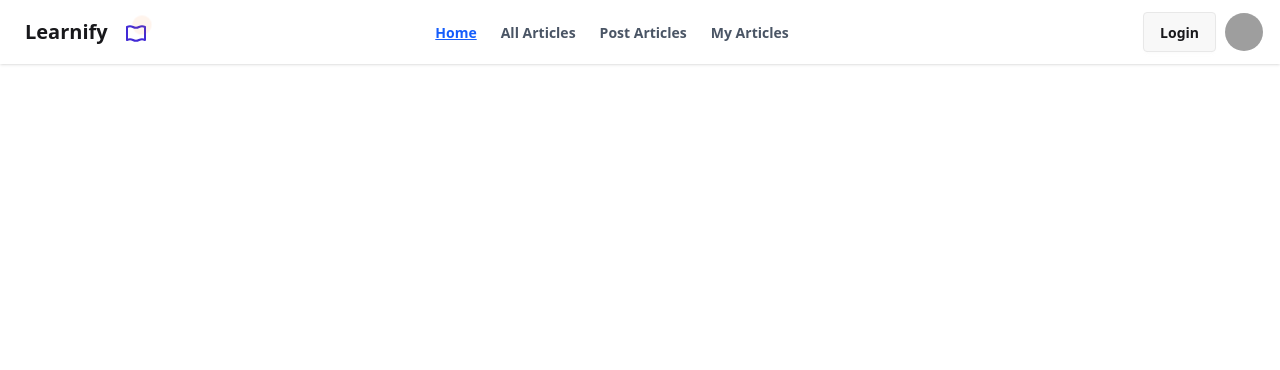
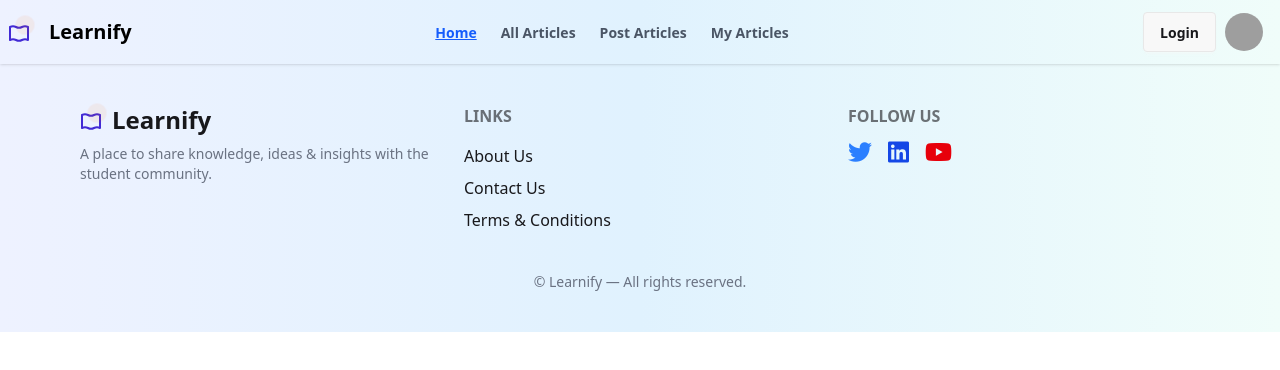
Before and after one commit to alaminislam3/Learnify, a React (Vite) app: page / in a window 1280 px wide. Shown: the top 370 px of the page. Built offline with nearby package versions, Linux system fonts and the light colour scheme; grey boxes are pictures that could not be loaded.

Commit message:
footer done

```diff
--- a/package.json
+++ b/package.json
@@ -10,6 +10,7 @@
     "preview": "vite preview"
   },
   "dependencies": {
+    "@fortawesome/fontawesome-free": "^6.7.2",
     "@tailwindcss/vite": "^4.1.10",
     "react": "^19.1.0",
     "react-dom": "^19.1.0",
--- a/src/Components/Footer.jsx
+++ b/src/Components/Footer.jsx
@@ -1,11 +1,76 @@
-import React from 'react';
+import React from "react";
+import { Link } from "react-router";
+import '@fortawesome/fontawesome-free/css/all.min.css';
 
 const Footer = () => {
-    return (
+  return (
+    <footer className="bg-gradient-to-r from-[#EEF2FF] via-[#E0F2FE] to-[#F0FDFA]  py-10 px-4 md:px-20">
+      <div className="max-w-7xl mx-auto grid grid-cols-1 md:grid-cols-3 gap-8">
+        {/* Logo & Name */}
         <div>
+          <Link
+            to="/"
+            className="flex items-center gap-2 text-2xl font-bold mb-2"
+          >
+            <span className="relative">
+              <svg
+                className="w-6 h-6 text-primary"
+                viewBox="0 0 24 24"
+                fill="none"
+                stroke="currentColor"
+                strokeWidth="2"
+                strokeLinecap="round"
+                strokeLinejoin="round"
+              >
+                <path d="M2 7c2-1 4-1 6 0s4 1 6 0 4-1 6 0v13c-2-1-4-1-6 0s-4 1-6 0-4-1-6 0V7z" />
+              </svg>
+              <span className="absolute w-2.5 h-2.5 bg-orange-500 rounded-full top-0 left-3 animate-ping"></span>
+            </span>
+            Learnify
+          </Link>
+          <p className="text-sm text-gray-500">
+            A place to share knowledge, ideas & insights with the student
+            community.
+          </p>
+        </div>
 
+        {/* Links */}
+        <div className="flex flex-col gap-2">
+          <span className="footer-title">Links</span>
+          <Link to="/" className="link link-hover">
+            About Us
+          </Link>
+          <Link to="/" className="link link-hover">
+            Contact Us
+          </Link>
+          <Link to="/" className="link link-hover">
+            Terms & Conditions
+          </Link>
         </div>
-    );
+
+
+        <div>
+          <span className="footer-title">Follow Us</span>
+          <div className="flex gap-4 mt-2">
+            <a href="#" className="text-2xl text-blue-500 hover:text-blue-600">
+              <i className="fa-brands fa-twitter"></i>
+            </a>
+            <a href="#" className="text-2xl text-blue-700 hover:text-blue-800">
+              <i className="fa-brands fa-linkedin"></i>
+            </a>
+            <a href="#" className="text-2xl text-red-600 hover:text-red-700">
+              <i className="fa-brands fa-youtube"></i>
+            </a>
+          </div>
+        </div>
+      </div>
+
+
+      <div className="mt-10 text-center text-sm text-gray-500">
+        ©  Learnify — All rights reserved.
+      </div>
+    </footer>
+  );
 };
 
 export default Footer;
--- a/src/Components/Navbar.jsx
+++ b/src/Components/Navbar.jsx
@@ -50,7 +50,7 @@ const Navbar = () => {
   );
 
   return (
-    <div className="navbar bg-base-100 shadow-sm">
+    <div className="text-black navbar bg-gradient-to-r from-[#EEF2FF] via-[#E0F2FE] to-[#F0FDFA]   shadow-sm">
       <div className="navbar-start">
         <div className="dropdown">
           <div tabIndex={0} role="button" className="btn btn-ghost lg:hidden">
@@ -77,7 +77,6 @@ const Navbar = () => {
             {links}
           </ul>
         </div>
-        <a className="btn btn-ghost text-xl">Learnify</a>
         <span className="relative">
           <svg
             className="w-6 h-6 text-primary"
@@ -92,6 +91,7 @@ const Navbar = () => {
           </svg>
           <span className="absolute w-2.5 h-2.5 bg-orange-500 rounded-full top-0 left-3 animate-ping"></span>
         </span>
+        <a className="btn btn-ghost text-xl ">Learnify</a>
       </div>
       <div className="navbar-center hidden lg:flex">
         <ul className="menu menu-horizontal px-1 gap-x-6">{links}</ul>
--- a/src/Layout/MainLayout.jsx
+++ b/src/Layout/MainLayout.jsx
@@ -1,6 +1,7 @@
 import React from 'react';
 import { Outlet } from 'react-router';
 import Navbar from '../Components/Navbar';
+import Footer from '../Components/Footer';
 
 const MainLayout = () => {
     return (
@@ -11,7 +12,9 @@ const MainLayout = () => {
             <main>
                 <Outlet></Outlet>
             </main>
-            <footer></footer>
+            <footer>
+                <Footer></Footer>
+            </footer>
         </div>
     );
 };
```
Also changed, not shown: 1 other file (tests, documents, lock files or other folders).
